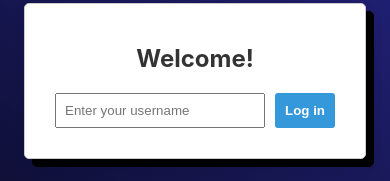
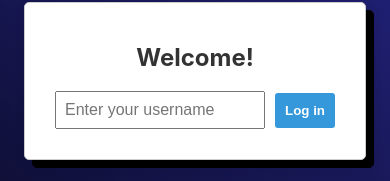
Before and after one commit to corwin-orion/home-management, a React (Create React App) app: page / in a window 390 px wide. Shown: the part 341-522 px from the top of the page. Built offline with nearby package versions, Linux system fonts and the light colour scheme.

Commit message:
Fixed mobile zooming on text field selection

```diff
--- a/src/App.css
+++ b/src/App.css
@@ -30,3 +30,7 @@ body {
     transform: translate3d(0, 0, 0);
   }
 }
+
+input[type="text"] {
+  font-size: 16px;
+}
```
